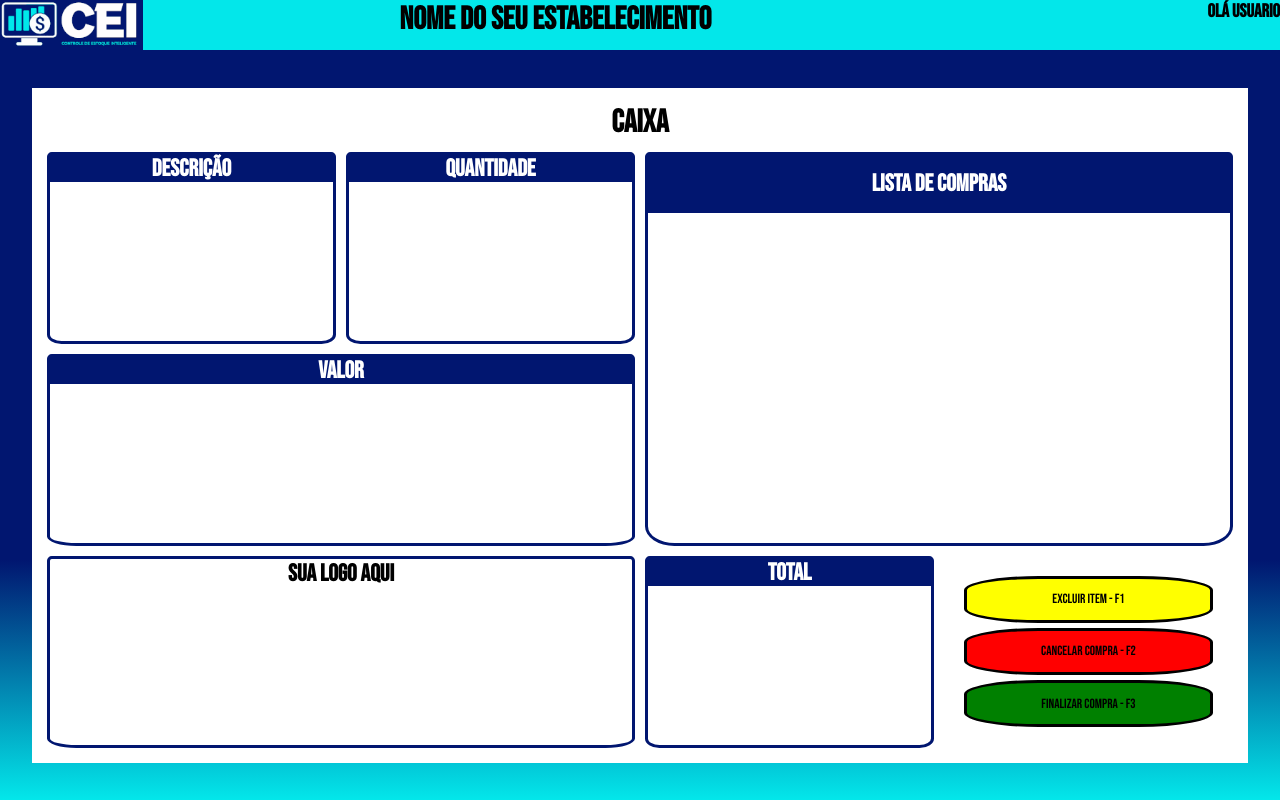
After one commit to Alison561/cei, a PHP site: page /caixa.php in a window 1280 px wide. The commit adds this page. Run offline with PHP 8.4, Linux system fonts and the light colour scheme.

Commit message:
telas prontas

```diff
--- /dev/null
+++ b/app/view/caixa.php
@@ -0,0 +1,46 @@
+<!DOCTYPE html>
+<html>
+<head>
+    <meta charset="utf-8"/>
+    <meta name="viewport" content="width=device-width, initial-scale=1.0">
+    <title>CAIXA</title>
+    <link rel="icon" href="imagens/icone-CEI.png" type="image/png" >
+    <link rel ="stylesheet" href="css/estilocaixa.css">
+</head>
+<body>
+
+<div class="container">
+<header>
+    <img src="imagens/LOGO-CEI-SEM-FUNDO_200x70.png" alt="logo">
+    <h1>NOME DO SEU ESTABELECIMENTO</h1>
+    <h3>Olá Usuario</h3>
+</header>
+<div class="box">
+    <div class="maintitle"><h1>CAIXA</h1></div>
+    <div class="item descricao">
+        <div class="titulo"><h2>DESCRIÇÃO</h2></div>
+    </div>
+    <div class="item quantidade">
+        <div class="titulo"><h2>QUANTIDADE</h2></div>
+    </div>
+    <div class="item valor">
+        <div class="titulo"><h2>VALOR</h2></div>
+    </div>
+    <div class="item logo">
+        <h2>SUA LOGO AQUI</h2>
+    </div>
+    <div class="item lista">
+        <div class="titulo"><h2>LISTA DE COMPRAS</h2></div>
+    </div>
+    <div class="item total">
+        <div class="titulo"><h2>TOTAL</h2></div>
+    </div>
+    <div class="item funcao">
+        <button class="excluir">EXCLUIR ITEM - F1</button>
+        <button class="cancelar">CANCELAR COMPRA - F2</button>
+        <button class="finalizar">FINALIZAR COMPRA - F3</button>
+    </div>
+</div>
+</div>
+</body>
+</html>
--- a/app/view/css/estilo.css
+++ b/app/view/css/estilo.css
@@ -77,6 +77,10 @@ input{
     width: 95%;
     height: 65%;
     background: #fff;
+    display: grid;
+    grid-template-columns: 1fr 1fr 1fr;
+    grid-template-rows: 1fr 1fr;
+
 }
 
 .btnhome{
--- /dev/null
+++ b/app/view/css/estilocaixa.css
@@ -0,0 +1,142 @@
+
+@font-face{
+    font-family: 'Bebas Neue Regular';
+    src: url(../fonts/BebasNeue-Regular.otf);
+}
+*{
+    font-family:'Bebas Neue Regular';
+    margin: 0;
+    padding: 0;
+    width: 100%;
+    height: 100%;
+    box-sizing: border-box;
+}
+
+header{
+    background: #03e7ea;
+    height:50px;
+    display: flex;
+    text-align: end;
+    justify-content: space-around;
+}
+
+img{
+    width : auto;
+    height: auto;
+}
+
+.container {
+    width: 100vw;
+    height: 100vh;
+    display: grid;
+    grid-template-rows: 5fr 95fr;
+}
+
+body{
+    background-color: #011670;
+    background-image: linear-gradient( to bottom,  #011670 70%, #03e7ea);
+}
+
+
+.box{
+    background: #fff;
+    height: 90%;
+    width: 95%;
+    display: grid;
+    justify-self: center;
+    align-self: center;
+    grid-template-columns: 25fr 25fr 25fr 25fr;
+    grid-template-rows: 1fr 1fr 1fr;
+    padding: 15px;
+    grid-gap: 10px;
+    text-align: center;
+}
+.maintitle{
+    display: flex;
+    align-items: center;
+    justify-items:center;
+    grid-row-end: 1;
+    grid-column-start: 1;
+    grid-column-end: 5;
+
+}
+.item{
+    background-color: #fff;
+    border-radius: 5%;
+    border-color:#011670;
+    border-width: 3px;
+    border-style: solid;
+    border-top-left-radius: 0.3em;
+    border-top-right-radius: 0.3em;
+}
+
+.descricao{
+    grid-column-start: 1;
+    grid-column-end: 2;
+}
+
+.quantidade{
+    grid-column-start: 2;
+    grid-column-end: 3;
+}
+
+.valor{
+    grid-column-start: 1;
+    grid-column-end: 3;
+}
+
+.logo{
+    grid-column-start: 1;
+    grid-column-end: 3;
+}
+
+.lista{
+    grid-column-start: 3;
+    grid-column-end: 5;
+    grid-row-start: 1;
+    grid-row-end: 3;
+}
+
+.total{
+    grid-column-start: 3;
+    grid-column-end: 4;
+}
+
+.titulo{
+    background-color: #011670;
+    height: 15%;
+    color: #fff;
+    display: grid;
+    align-content: center;
+}
+
+.funcao{
+    display: grid;
+    grid-template-rows: 1fr 1fr 1fr;
+    padding: 5px;
+    border: none;
+    align-content: space-between;
+    padding: 20px;
+    grid-gap: 5px;
+}
+
+button{
+    border-radius: 30%;
+    background: red;
+    width: 100%;
+    border-width: 3px;
+    border-style: solid;
+    border-color: black;
+}
+
+.excluir{
+    background-color: yellow;
+}
+
+.cancelar{
+    background-color: red;
+}
+
+.finalizar{
+    background-color: green;
+}
--- a/app/view/home.html
+++ b/app/view/home.php
@@ -11,17 +11,16 @@
 
 <div class="container">
     <header class="headerhome">
-    <img src="imagens/LOGO-CEI-SEM-FUNDO_600x324.png" alt="logo_cei" class="logo">  <h3>Olá Usuario</h3>
+    <img src="imagens/LOGO-CEI-SEM-FUNDO_600x324.png" alt="logo_cei" class="logo">
+    <h3>Olá Usuario</h3>
     </header>
     <div class="box-home">
-        <nav class="nav-home">
             <a href="cadastroUsuario.html"><button class="btnhome btnhome2"><img src="imagens/ICONE ITENS.png"><br>CADASTRAR PRODUTO</button></a>
             <a href="cadastroUsuario.html"><button class="btnhome btnhome1"><img src="imagens/ICONE CAIXA.png"><br>CAIXA</button></a>
             <a href="cadastroUsuario.html"><button class="btnhome btnhome3"><img src="imagens/ICONE USUARIO.png"><br>CADASTRAR USUÁRIO</button></a>
             <a href="cadastroUsuario.html"><button class="btnhome btnhome4"><img src="imagens/ICONE INVENTARIO.png"><br>INVENTÁRIO</button></a>
             <a href="cadastroUsuario.html"><button class="btnhome btnhome5"><img src="imagens/ICONE RELATORIO.png"><br>RELÁTORIOS</button></a>
             <a href="cadastroUsuario.html"><button class="btnhome btnhome6"><img src="imagens/ICONE SAIR.png"><br>SAIR</button></a>
-        </nav>
     </div>
 </div>
 
```
Also changed, not shown: app/view/cadastroItem.php (renamed from app/view/cadastroItem.html), app/view/cadastroUsuario.php (renamed from app/view/cadastroUsuario.html), app/view/imagens/LOGO-CEI-SEM-FUNDO_10px.png (added), app/view/imagens/LOGO-CEI-SEM-FUNDO_200x70.png (added), app/view/login.php (renamed from app/view/login.html).
